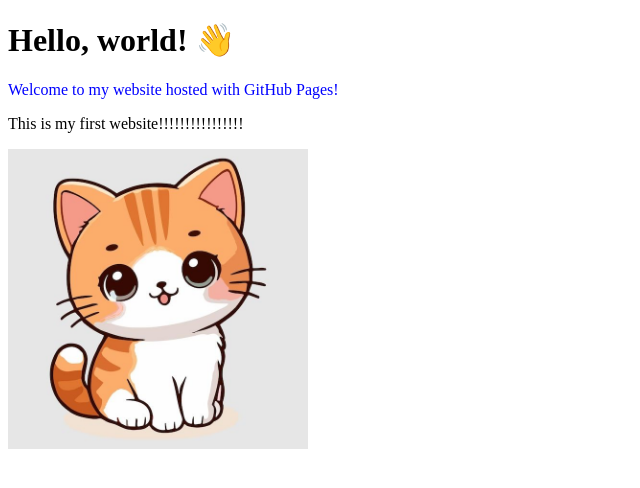
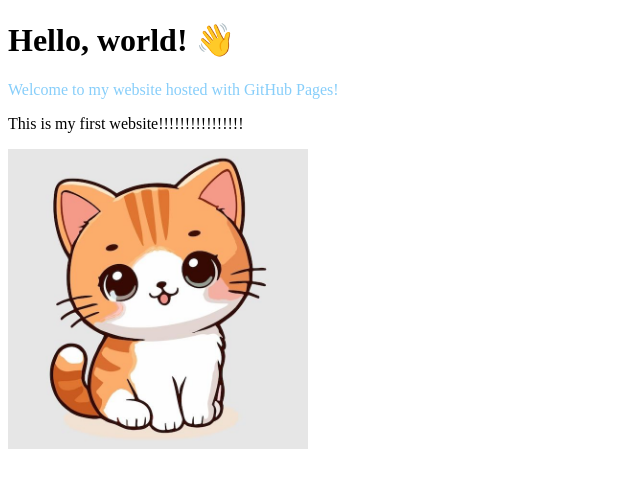
Before and after one commit to CarolineKSH/Hello-World, a plain HTML site: page index.html in a window 1280 px wide. Shown: the whole page, without its empty margins (0-640 px from the left). Drawn offline with Linux system fonts and the light colour scheme.

Commit message:
Update index.html
Changed text color again

```diff
--- a/index.html
+++ b/index.html
@@ -7,7 +7,7 @@
 </head>
 <body>
   <h1>Hello, world! 👋</h1>
-  <p style="color: blue;">Welcome to my website hosted with GitHub Pages!</p>
+  <p style="color: #87CEFA;">Welcome to my website hosted with GitHub Pages!</p>
   <p>This is my first website!!!!!!!!!!!!!!!!</p>
   <img src="cat.jpg" alt="A cute cat" width="300">
 </body>
```
